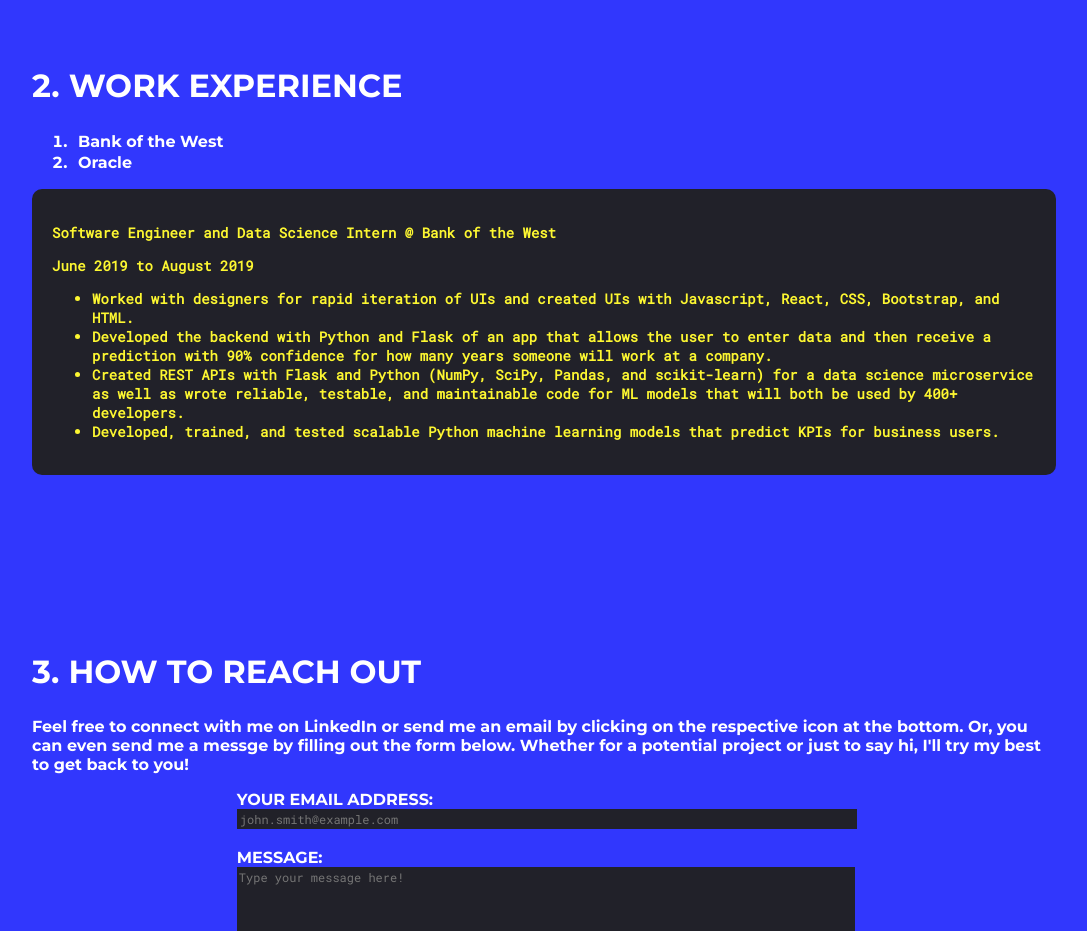
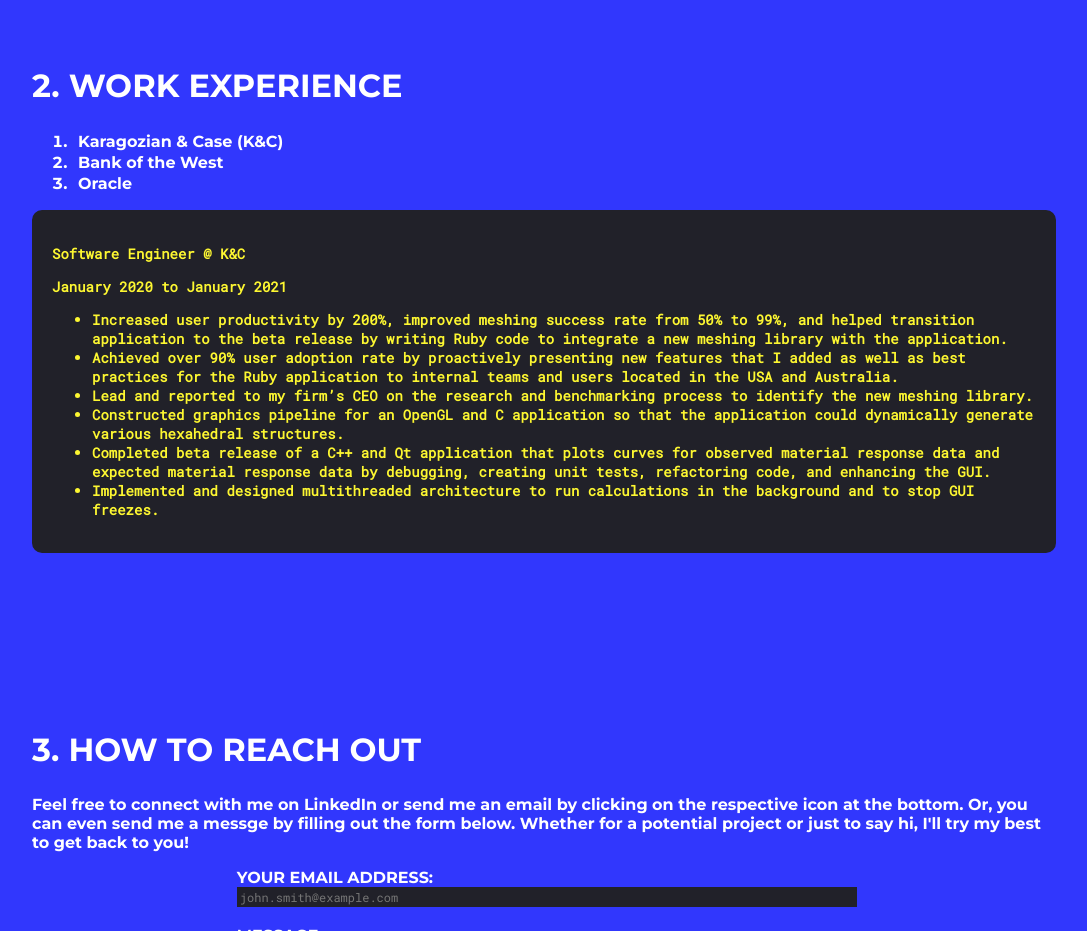
Before and after one commit to scotthun/nextjsWebsite, a Next.js app: page / in a window 1280 px wide. Shown: the part 1400-2331 px from the top of the page, without its empty margins (96-1183 px from the left). Built offline with nearby package versions, Linux system fonts and the light colour scheme.

Commit message:
Add new job experience

```diff
--- a/pages/index.js
+++ b/pages/index.js
@@ -42,6 +42,45 @@
                 <h2>2. Work Experience</h2>
                 <div>
                     <ol id="jobSelector">
+                      <li>
+                            <button onClick={() => {
+                                //vanilla JS for now, replace with React way of doing onclick later
+                                var parent = document.getElementById("jobSummary");
+                                parent.innerHTML = "";
+
+                                var jobTitle = document.createElement("p");
+                                jobTitle.innerHTML = "Software Engineer @ K&C"
+
+                                var dates = document.createElement("p");
+                                dates.innerHTML = "January 2020 to January 2021"
+
+                                var list = document.createElement("ul");
+
+                                var bullets =   [
+                                                "Increased user productivity by 200%, improved meshing success rate from 50% to 99%, and helped transition application to the beta release by writing Ruby code to integrate a new meshing library with the application.",
+                                                "Achieved over 90% user adoption rate by proactively presenting new features that I added as well as best practices for the Ruby application to internal teams and users located in the USA and Australia.",
+                                                "Lead and reported to my firm’s CEO on the research and benchmarking process to identify the new meshing library.",
+                                                "Constructed graphics pipeline for an OpenGL and C application so that the application could dynamically generate various hexahedral structures.",
+                                                "Completed beta release of a C++ and Qt application that plots curves for observed material response data and expected material response data by debugging, creating unit tests, refactoring code, and enhancing the GUI.",
+                                                "Implemented and designed multithreaded architecture to run calculations in the background and to stop GUI freezes."
+                                                ];
+
+                                for (var i = 0; i < bullets.length; i++) {
+
+                                    var bulletPoint = document.createElement("li");
+                                    bulletPoint.innerHTML = bullets[i];
+
+                                    list.appendChild(bulletPoint);
+
+                                }
+
+                                parent.appendChild(jobTitle);
+                                parent.appendChild(dates);
+                                parent.appendChild(list);
+
+                            }}>
+                                Karagozian & Case (K&C)
+                             </button></li>
                         <li>
                             <button onClick={() => {
                                 //vanilla JS for now, replace with React way of doing onclick later
@@ -55,7 +94,6 @@
                                 dates.innerHTML = "June 2019 to August 2019"
 
                                 var list = document.createElement("ul");
-
 
                                 var bullets =   ["Worked with designers for rapid iteration of UIs and created UIs with Javascript, React, CSS, Bootstrap, and HTML.",
                                                 "Developed the backend with Python and Flask of an app that allows the user to enter data and then receive a prediction with 90% confidence for how many years someone will work at a company.",
@@ -78,6 +116,7 @@
                             }}>
                                 Bank of the West
                              </button></li>
+
                         <li><button onClick={() => {
                             //vanilla JS for now, replace with React way of doing onclick later
                             var parent = document.getElementById("jobSummary");
@@ -129,16 +168,19 @@
                             parent.appendChild(datesTwo);
                             parent.appendChild(listTwo);
 
-                        }}>Oracle</button></li>
+                        }}>Oracle
+                          </button></li>
                     </ol>
                     <div id="jobSummary">
-                        <p>Software Engineer and Data Science Intern @ Bank of the West</p>
-                        <p>June 2019 to August 2019</p>
+                        <p>Software Engineer @ K&C</p>
+                        <p>January 2020 to January 2021</p>
                         <ul>
-                            <li>Worked with designers for rapid iteration of UIs and created UIs with Javascript, React, CSS, Bootstrap, and HTML.</li>
-                            <li>Developed the backend with Python and Flask of an app that allows the user to enter data and then receive a prediction with 90% confidence for how many years someone will work at a company.</li>
-                            <li>Created REST APIs with Flask and Python (NumPy, SciPy, Pandas, and scikit-learn) for a data science microservice as well as wrote reliable, testable, and maintainable code for ML models that will both be used by 400+ developers.</li>
-                            <li>Developed, trained, and tested scalable Python machine learning models that predict KPIs for business users.</li>
+                            <li>Increased user productivity by 200%, improved meshing success rate from 50% to 99%, and helped transition application to the beta release by writing Ruby code to integrate a new meshing library with the application.</li>
+                            <li>Achieved over 90% user adoption rate by proactively presenting new features that I added as well as best practices for the Ruby application to internal teams and users located in the USA and Australia.</li>
+                            <li>Lead and reported to my firm’s CEO on the research and benchmarking process to identify the new meshing library.</li>
+                            <li>Constructed graphics pipeline for an OpenGL and C application so that the application could dynamically generate various hexahedral structures.</li>
+                            <li>Completed beta release of a C++ and Qt application that plots curves for observed material response data and expected material response data by debugging, creating unit tests, refactoring code, and enhancing the GUI.</li>
+                            <li>Implemented and designed multithreaded architecture to run calculations in the background and to stop GUI freezes.</li>
                         </ul>
                     </div>
                 </div>
```
Also changed, not shown: 1 other file (tests, documents, lock files or other folders).
